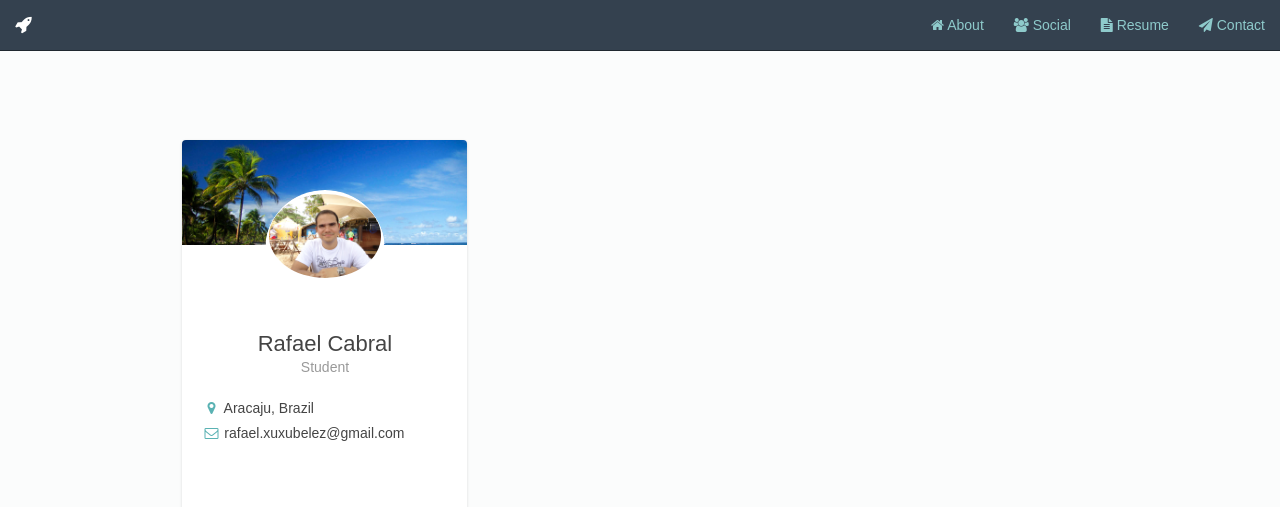
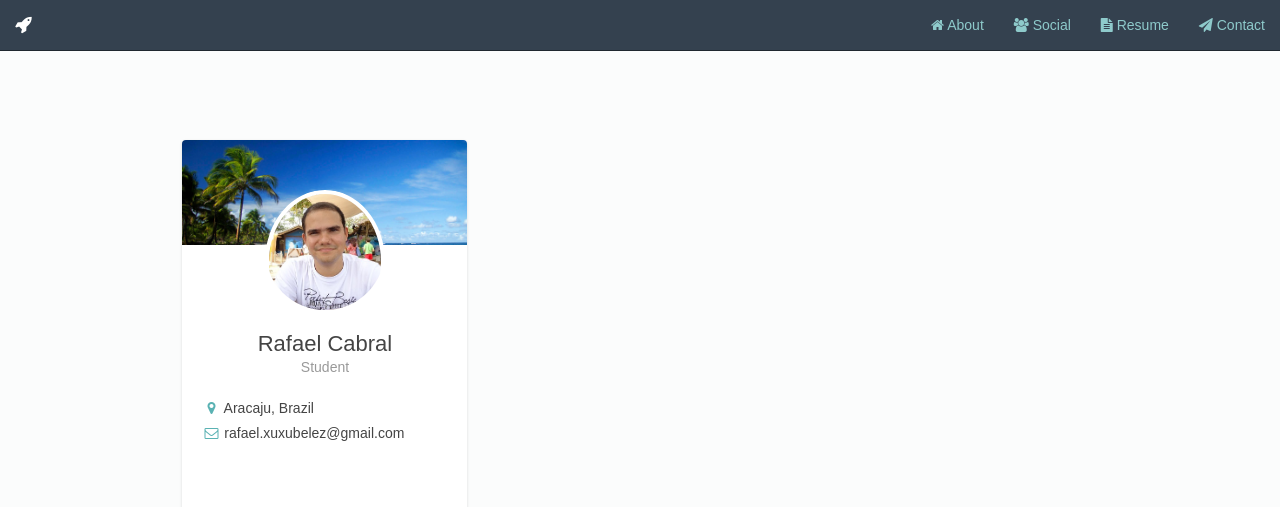
Before and after one commit to rafaelCMoura/rafaelCMoura.github.io, a plain HTML site: page index.html in a window 1280 px wide. Shown: the top 507 px of the page. Drawn offline with Linux system fonts and the light colour scheme.

Commit message:
changing my photo

```diff
--- a/index.html
+++ b/index.html
@@ -48,7 +48,7 @@
                   <img src="images/taipu-peninsulademarau.jpg" />
                 </div>
                 <div class="user">
-                  <img class="img-circle" src="images/rotating_card_profile.jpg" />
+                  <img class="img-circle" src="images/rotating_card_profile.png" />
                 </div>
                 <div class="content">
                   <div class="main">
```
Also changed, not shown: images/rotating_card_profile.jpg (deleted), images/rotating_card_profile.png (added).
